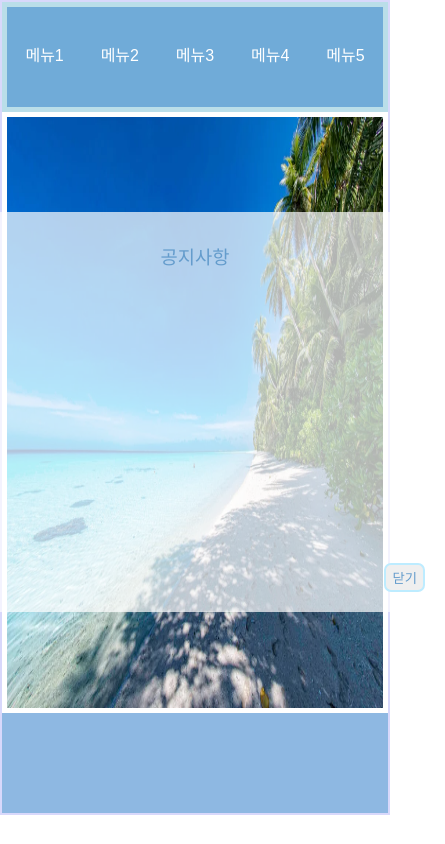
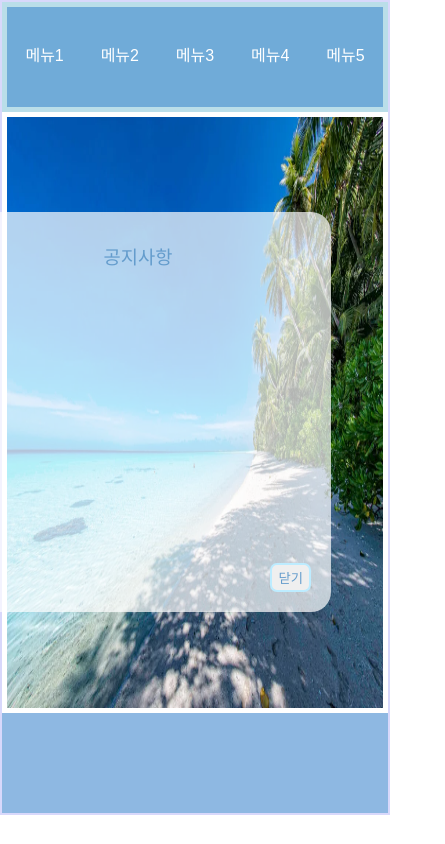
Before and after one commit to suuujiiin/html_study, a plain HTML site: page 0529-3.html in a window 390 px wide. Shown: the whole page, 445 px wide, since content can reach past the window. Drawn offline with Linux system fonts and the light colour scheme; a web font is replaced by a local one.

Commit message:
Update 0529-3.css

```diff
--- a/0529-3.css
+++ b/0529-3.css
@@ -29,3 +29,8 @@ footer  {height: 100px; background: rgb(142, 184, 226);}
 /* 공지사항 */
 #popup  {background: rgba(255, 255, 255, 0.7 ); position: absolute; width: 500px; height: 400px; left:calc((100% / 2) - 250px); top: 210px; border-radius: 20px;  padding: 30px; box-sizing: border-box; text-align: center;}
 #popup button {padding: 3px 6px; position: absolute; bottom: 20px; right: 20px; border-radius: 7px; border: 2px solid rgb(189, 236, 255);}
+
+/* 작은기계장치 */
+@media (max-width: 550px){
+    #popup {width: 100%;}
+}
```
